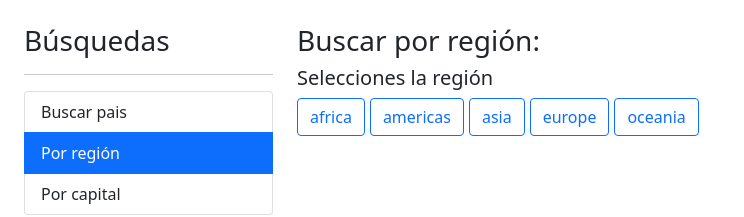
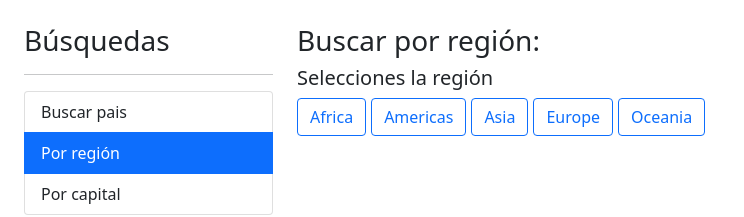
Before and after one commit to franmc01/Angular-PaisesApp, an Angular app: page /region in a window 1280 px wide. Shown: the top 217 px of the page, without its empty margins (0-744 px from the left). Built offline with nearby package versions, Linux system fonts and the light colour scheme.

Commit message:
Fin de las paginas

```diff
--- a/src/app/pais/pages/por-region/por-region.component.html
+++ b/src/app/pais/pages/por-region/por-region.component.html
@@ -8,8 +8,13 @@
                 'btn-primary': regionActiva === region,
                 'btn-outline-primary': regionActiva !== region
             }"-->
-    <button *ngFor="let item of regiones" class="btn btn-outline-primary" (click)="consultarRegion(item)">
-      {{ item }}
+    <button *ngFor="let item of regiones"
+            [class]="aplicarClaseCondicional(item)"
+            (click)="consultarRegion(item)">
+
+            {{ item |titlecase }}
     </button>
   </div>
+
+  <app-table-info *ngIf="paises.length > 0" [listapaises]="paises"></app-table-info>
 </div>
--- a/src/app/pais/pages/por-region/por-region.component.ts
+++ b/src/app/pais/pages/por-region/por-region.component.ts
@@ -1,4 +1,6 @@
 import { Component, OnInit } from '@angular/core';
+import { Pais } from '../../models/pais.model';
+import { PaisService } from '../../services/pais.service';
 
 @Component({
   selector: 'app-por-region',
@@ -7,16 +9,26 @@ import { Component, OnInit } from '@angular/core';
 })
 export class PorRegionComponent implements OnInit {
 
-  regiones:string[] = ['africa', 'americas', 'asia', 'europe', 'oceania']
-  regionActiva:string = '';
+  regiones: string[] = ['africa', 'americas', 'asia', 'europe', 'oceania']
+  regionActiva: string = '';
+  paises: Pais[] = [];
 
-  constructor() { }
+  constructor(private paisService: PaisService) { }
 
   ngOnInit(): void {
   }
 
-  consultarRegion(region:string){
+  consultarRegion(region: string) {
+    if (region === this.regionActiva) { return; }
     this.regionActiva = region;
+    this.paises = [];
+    this.paisService.buscarPaisPorRegion(region).subscribe(lista => {
+      this.paises = lista;
+    })
+  }
+
+  aplicarClaseCondicional(region: string) {
+    return (region === this.regionActiva) ? 'btn btn-primary' : 'btn btn-outline-primary';
   }
 
 }
--- a/src/app/pais/services/pais.service.ts
+++ b/src/app/pais/services/pais.service.ts
@@ -25,4 +25,9 @@ export class PaisService {
     const url = `${this.apiUrl}/alpha/${codigo}`;
     return this.http.get<Pais>(url);
   }
+
+  buscarPaisPorRegion(region:string){
+    const url = `${this.apiUrl}/region/${region}`;
+    return this.http.get<Pais[]>(url);
+  }
 }
--- a/src/app/shared/table-info/table-info.component.html
+++ b/src/app/shared/table-info/table-info.component.html
@@ -18,7 +18,7 @@
           <td>{{ item.population | number }}</td>
           <td>
             <a [routerLink]="['/pais', item.alpha2Code]">
-              Ver más info
+              Ver más
             </a>
           </td>
         </tr>
```
